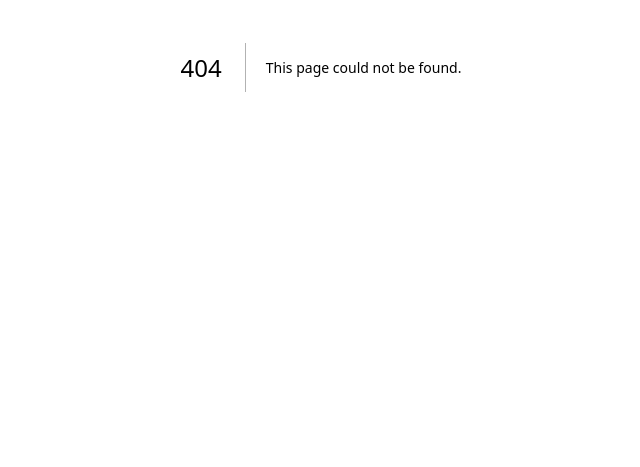
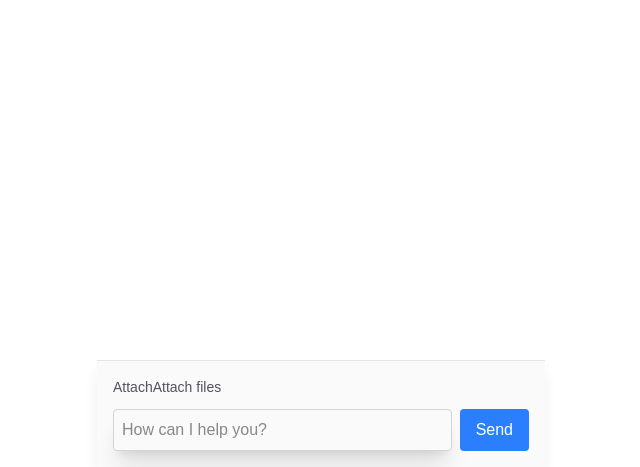
Before and after one commit to KodeckJames/AI, a Next.js app: page /ui/multi-modal-chat in a window 1280 px wide. Before the commit this address had no page. Shown: the part 333-800 px from the top of the page, without its empty margins (319-959 px from the left). Built offline with nearby package versions, Linux system fonts and the light colour scheme.

Commit message:
Analyzing images

```diff
--- /dev/null
+++ b/src/app/api/multi-modal-chat/route.ts
@@ -0,0 +1,19 @@
+import { UIMessage, streamText, convertToModelMessages } from 'ai'
+import { openai } from '@ai-sdk/openai'
+
+export async function POST(req: Request) {
+  try {
+    const { messages }: { messages: UIMessage[] } = await req.json()
+
+    const result = streamText({
+      model: openai('gpt-4.1-nano'),
+      messages: convertToModelMessages(messages),
+    })
+
+    return result.toUIMessageStreamResponse()
+  } catch (error) {
+    console.error('Error streaming chat completion:', error)
+    return new Response('Failed to stream chat completion', { status: 500 })
+  }
+}
+// NB: The messages from our UI may contain extra information that we may need to render the UI for e.g., a timestamp, for when the message was sent or the duration it took to generate the response. However, the AI model isn't interested in such info, and only needs the core message content considering token input constrains and costs. To address this, the AI-SDK provides a helper function; convertToModelMessages from ai, and now you can use it when passing messages to the streamText function.That helper function strips away UI specific metadata like timestamps, and converts messages to the format the AI model expects
--- /dev/null
+++ b/src/app/ui/multi-modal-chat/page.tsx
@@ -0,0 +1,134 @@
+'use client'
+
+import { useState, useRef } from 'react'
+import { useChat } from '@ai-sdk/react'
+import { DefaultChatTransport } from 'ai'
+import Image from 'next/image'
+
+export default function MultiModalChatPage() {
+  const [input, setInput] = useState('')
+  const [files, setFiles] = useState<FileList | undefined>(undefined)
+
+  const fileInputRef = useRef<HTMLInputElement>(null)
+
+  const { messages, sendMessage, status, error, stop } = useChat({
+    transport: new DefaultChatTransport({
+      api: '/api/multi-modal-chat',
+    }),
+  })
+
+  const handleSubmit = (e: React.FormEvent<HTMLFormElement>) => {
+    e.preventDefault()
+    sendMessage({ text: input, files })
+    setInput('')
+    setFiles(undefined)
+
+    if (fileInputRef.current) {
+      fileInputRef.current.value = ''
+    }
+  }
+
+  return (
+    <div className="flex flex-col w-full max-w-md pt-12 pb-36 mx-auto stretch">
+      {error && <div className="text-red-500 mb-4">{error.message}</div>}
+
+      {messages.map((message) => (
+        <div key={message.id} className="mb-4">
+          <div className="font-semibold">
+            {message.role === 'user' ? 'You:' : 'AI:'}
+          </div>
+          {message.parts.map((part, index) => {
+            switch (part.type) {
+              case 'text':
+                return (
+                  <div
+                    key={`${message.id}-${index}`}
+                    className="whitespace-pre-wrap"
+                  >
+                    {part.text}
+                  </div>
+                )
+              case 'file':
+                if (part.mediaType?.startsWith('image/')) {
+                  return (
+                    <Image
+                      key={`${message.id}-${index}`}
+                      src={part.url}
+                      alt={part.filename ?? `attachment-${index}`}
+                      width={500}
+                      height={500}
+                    />
+                  )
+                }
+                return null
+              default:
+                return null
+            }
+          })}
+        </div>
+      ))}
+      {(status === 'submitted' || status === 'streaming') && (
+        <div className="mb-4">
+          <div className="flex items-center gap-2">
+            <div className="animate-spin rounded-full h-4 w-4 border-b-2 border-blue-400"></div>
+          </div>
+        </div>
+      )}
+
+      <form
+        onSubmit={handleSubmit}
+        className="fixed bottom-0 w-full max-w-md mx-auto left-0 right-0 p-4 bg-zinc-50 dark:bg-zinc-950 border-t border-zinc-200 dark:border-zinc-800 shadow-lg"
+      >
+        <div className=" flex flex-col gap-3">
+          <div className=" flex items-center gap-2">
+            <label
+              htmlFor="file-upload"
+              className=" flex items-center gap-2 text-sm text-zinc-600 dark:text-zinc-100"
+            >
+              Attach
+              {files?.length
+                ? `${files.length} file(s) attached`
+                : `Attach files`}
+            </label>
+            <input
+              id="file-upload"
+              type="file"
+              className="hidden"
+              onChange={(event) => {
+                if (event.target.files) {
+                  setFiles(event.target.files)
+                }
+              }}
+              multiple
+              ref={fileInputRef}
+            />
+          </div>
+          <div className="flex gap-2">
+            <input
+              className="flex-1 dark:bg-zinc-800 p-2 border border-zinc-300 dark:border-zinc-700 rounded shadow-xl"
+              value={input}
+              onChange={(e) => setInput(e.target.value)}
+              placeholder="How can I help you?"
+            />
+            {status === 'submitted' || status === 'streaming' ? (
+              <button
+                onClick={stop}
+                className="bg-red-500 text-white px-4 py-2 rounded hover:bg-red-600 transition-colors"
+              >
+                Stop
+              </button>
+            ) : (
+              <button
+                type="submit"
+                className="bg-blue-500 text-white px-4 py-2 rounded hover:bg-blue-600 transition-colors disabled:opacity-50 disabled:cursor-not-allowed"
+                disabled={status !== 'ready'}
+              >
+                Send
+              </button>
+            )}
+          </div>
+        </div>
+      </form>
+    </div>
+  )
+}
```
